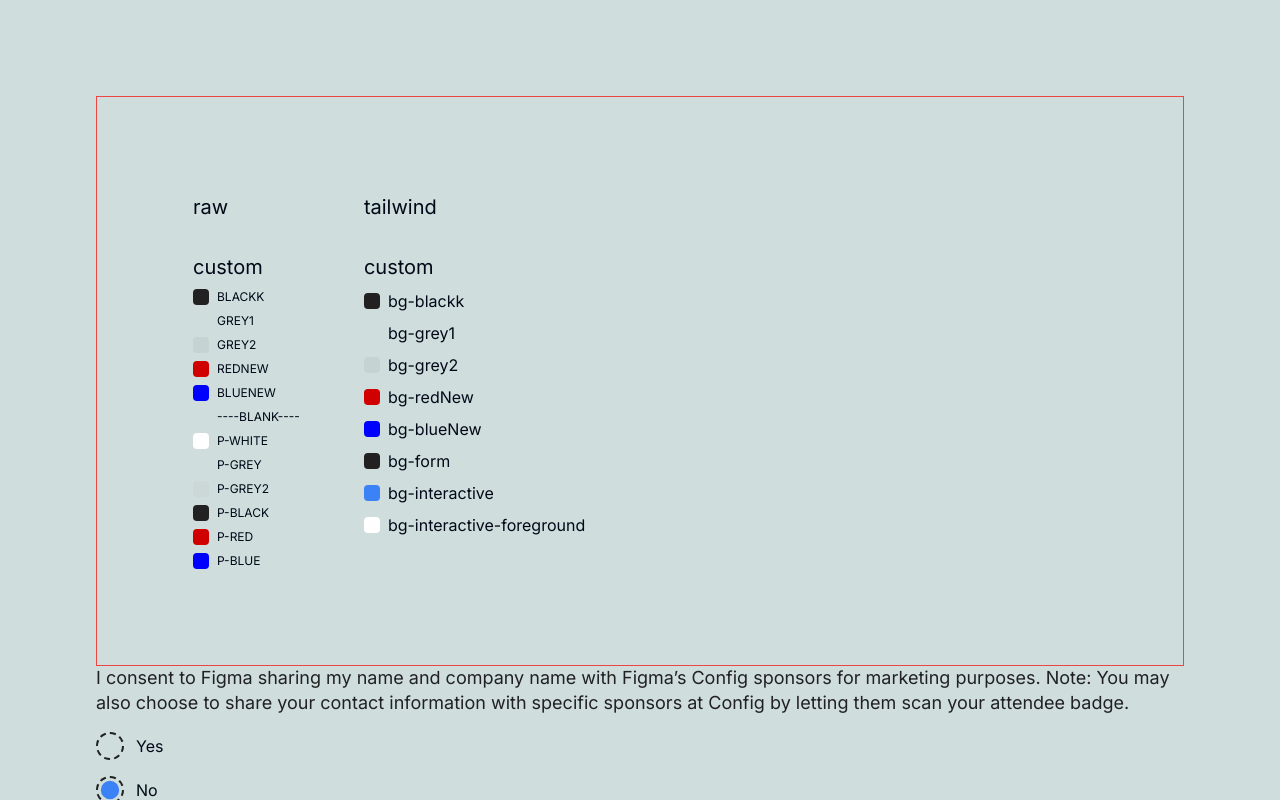
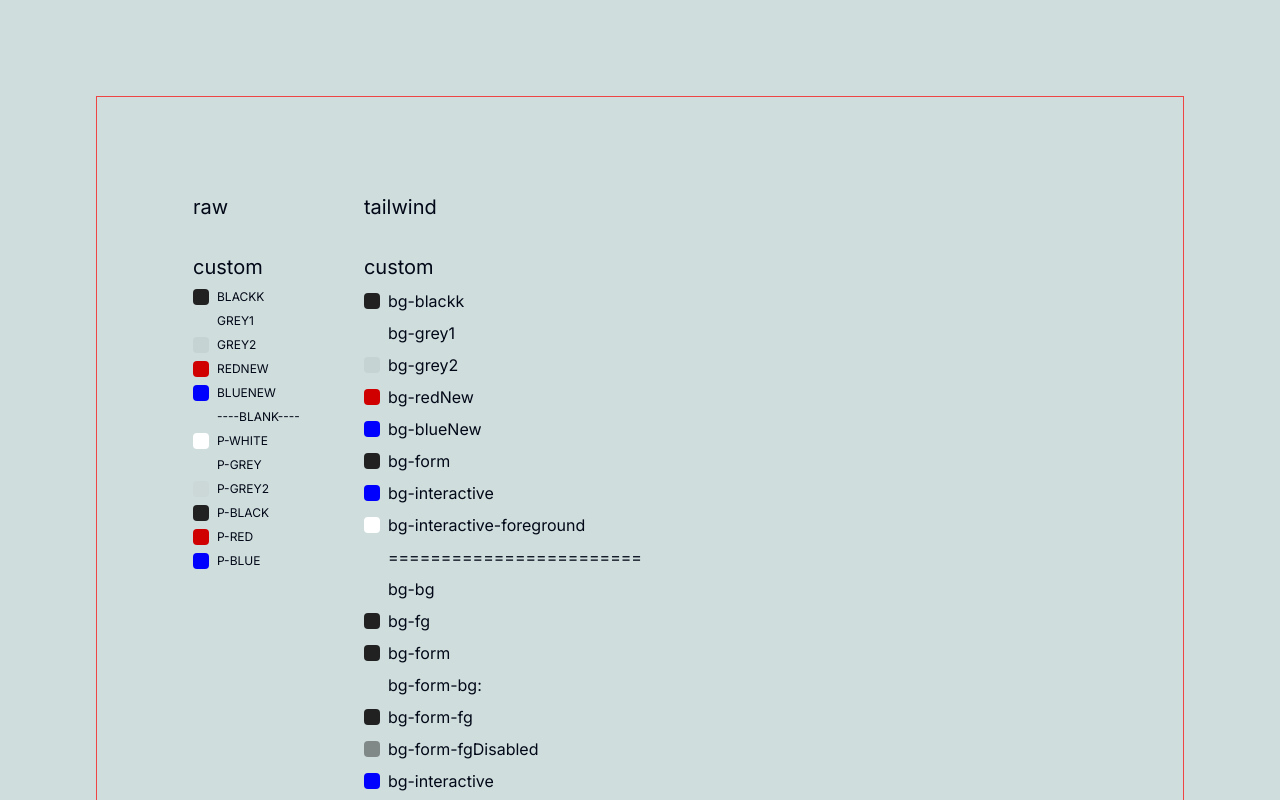
Before and after one commit to rttnbrgr/formkit, a Next.js app: page /demo in a window 1280 px wide. Shown: the top 800 px of the page. Built offline with nearby package versions, Linux system fonts and the light colour scheme.

Commit message:
color updates: add new semantic

```diff
--- a/src/components/color-debug/constants.ts
+++ b/src/components/color-debug/constants.ts
@@ -67,4 +67,17 @@ export const tailwindCustomColors = [
   "bg-form",
   "bg-interactive",
   "bg-interactive-foreground",
+  //
+  "========================",
+  "bg-bg",
+  "bg-fg",
+  "bg-form",
+  "bg-form-bg:",
+  "bg-form-fg",
+  "bg-form-fgDisabled",
+  "bg-interactive",
+  "bg-interactive-foreground",
+  "bg-interactive-fg",
+  "bg-error-fg",
+  "bg-error-fgDisabled",
 ];
--- a/tailwind.config.ts
+++ b/tailwind.config.ts
@@ -69,12 +69,24 @@ const config = {
         redNew: "var(--redNew)",
         blueNew: "var(--blueNew)",
         // semantic
+        bg: "var(--p-grey)",
+        fg: "var(--p-black)",
         form: {
           DEFAULT: "var(--blackk)",
+          bg: "var(--p-grey2)",
+          fg: "var(--p-black)",
+          fgDisabled: "rgba(33, 33, 33, 0.45)",
         },
         interactive: {
-          DEFAULT: colors.blue[500], // need brighter
+          // DEFAULT: colors.blue[500], // need brighter
           foreground: colors.white,
+          DEFAULT: "var(--p-blue)",
+          fg: "var(--p-white)",
+        },
+        error: {
+          // DEFAULT: "var(--p-red)",
+          fg: "var(--p-red)",
+          fgDisabled: "rgba(209, 0, 0, 0.45)",
         },
       },
       borderRadius: {
```
